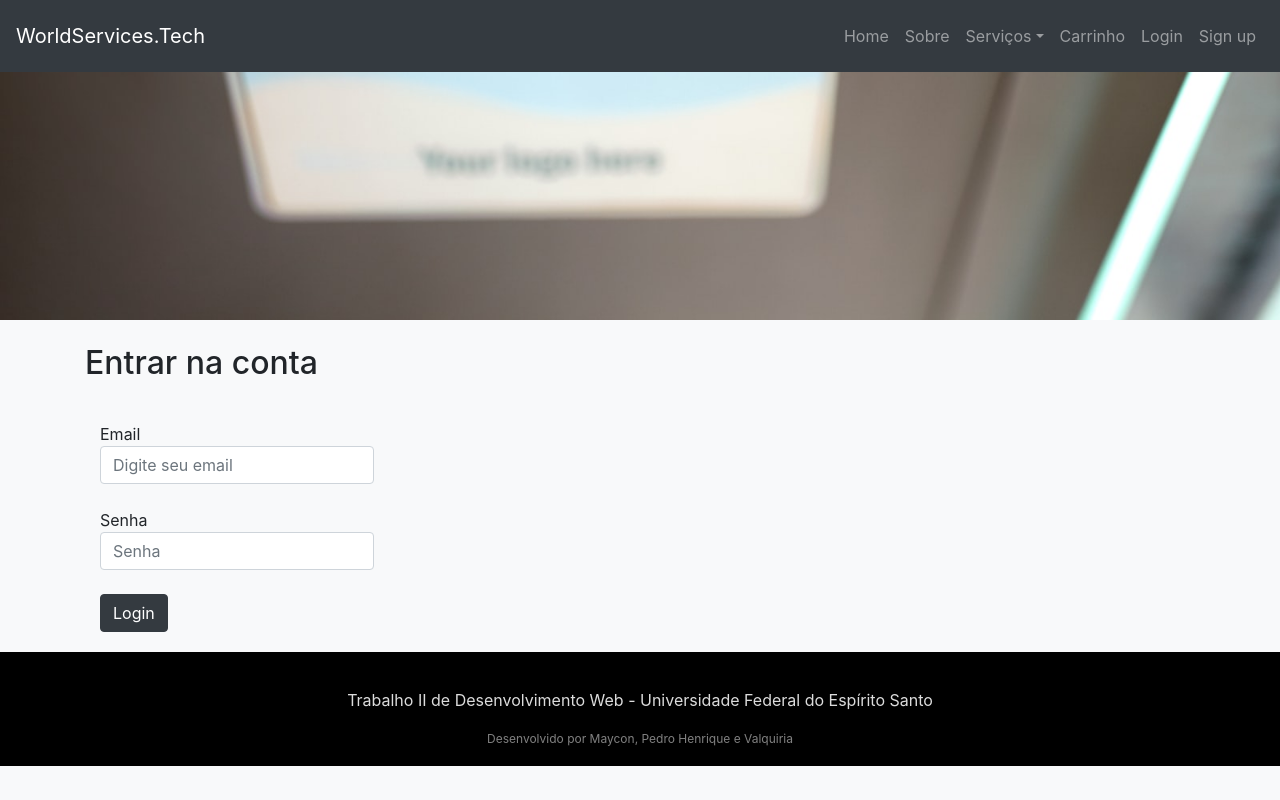
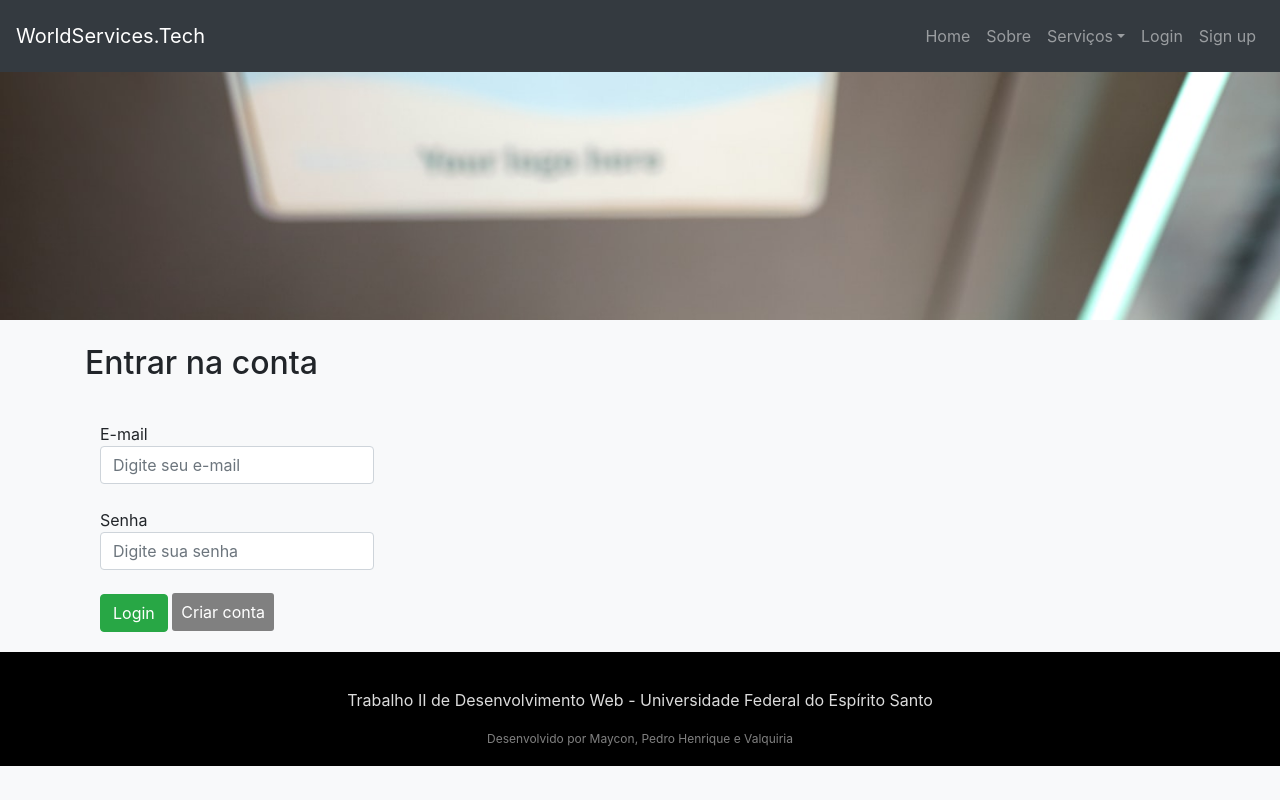
Before and after one commit to ph-robadel/DSW-Trabalho2, a PHP site: page /view/login.php in a window 1280 px wide. Run offline with PHP 8.4, Linux system fonts and the light colour scheme.

Commit message:
Atualizando login.php signup.php topoPadrao.php

```diff
--- a/view/login.php
+++ b/view/login.php
@@ -1,5 +1,8 @@
 <?php
     session_start();
+    if(isset($_SESSION["login-cliente"])){
+        header("Location:servicos.php");
+    }
 ?>
 
 <!DOCTYPE html>
@@ -29,17 +32,18 @@
             <form action="../controller/controllerCliente.php">
                 <input type="hidden" name="opcao" value="3">
                 <div class="form-group col-6">
-                  <label for="">Email
-                    <input class="form-control" type="text" name="email" placeholder="Digite seu email">
+                  <label for="">E-mail
+                    <input class="form-control" type="text" name="email" placeholder="Digite seu e-mail">
                   </label>
                 </div>
                 <div class="form-group col-6">
                   <label for="">Senha
-                    <input class="form-control" type="password" name="senha" placeholder="Senha">
+                    <input class="form-control" type="password" name="senha" placeholder="Digite sua senha">
                   </label>
                 </div>
                 <div class="form-group col-6">
-                    <input class="btn btn-dark text-right" type="submit" value="Login">
+                    <input class="btn btn-success text-right" type="submit" value="Login">
+                    <a href="signup.php" style="padding: 9px; color: white; background-color: gray; border-radius: 3px; text-decoration:none">Criar conta</a>
                 </div>
             </form>
             <?php
--- a/view/topoPadrao.php
+++ b/view/topoPadrao.php
@@ -20,6 +20,7 @@
                 <li class="nav-item">
                     <a href="../view/sobre.php" class="nav-link" >Sobre</a>
                 </li>
+
                 <li class="nav-item dropdown">
                     <a href="" class="nav-link dropdown-toggle" data-toggle="dropdown">Serviços</a>
 
@@ -29,7 +30,7 @@
                             if(!isset($_SESSION["login-cliente"])){
                                 echo '<a href="login.php" class="dropdown-item">Cadastrar novo serviço</a>';
                             }else{
-                                echo '<a href="formServicos.php" class="dropdown-item">Cadastrar</a>';
+                                echo '<a href="formServicos.php" class="dropdown-item">Cadastrar novo serviço</a>';
                                 echo '<a href="formServicos.php" class="dropdown-item">Meus serviços</a>';
                             }
                         ?>
@@ -37,7 +38,11 @@
 
                 </li>
                 <li class="nav-item">
-                    <a href="" class="nav-link">Carrinho</a>
+                    <?php
+                        if(isset($_SESSION["login-cliente"])){
+                            echo '<a href="Carrinho.php" class="nav-link">Carrinho</a>';
+                        }
+                    ?>
                 </li>
                 <?php
                     if(!isset($_SESSION["login-cliente"])){
```
Also changed, not shown: view/signup.php (+7 -0 lines).
